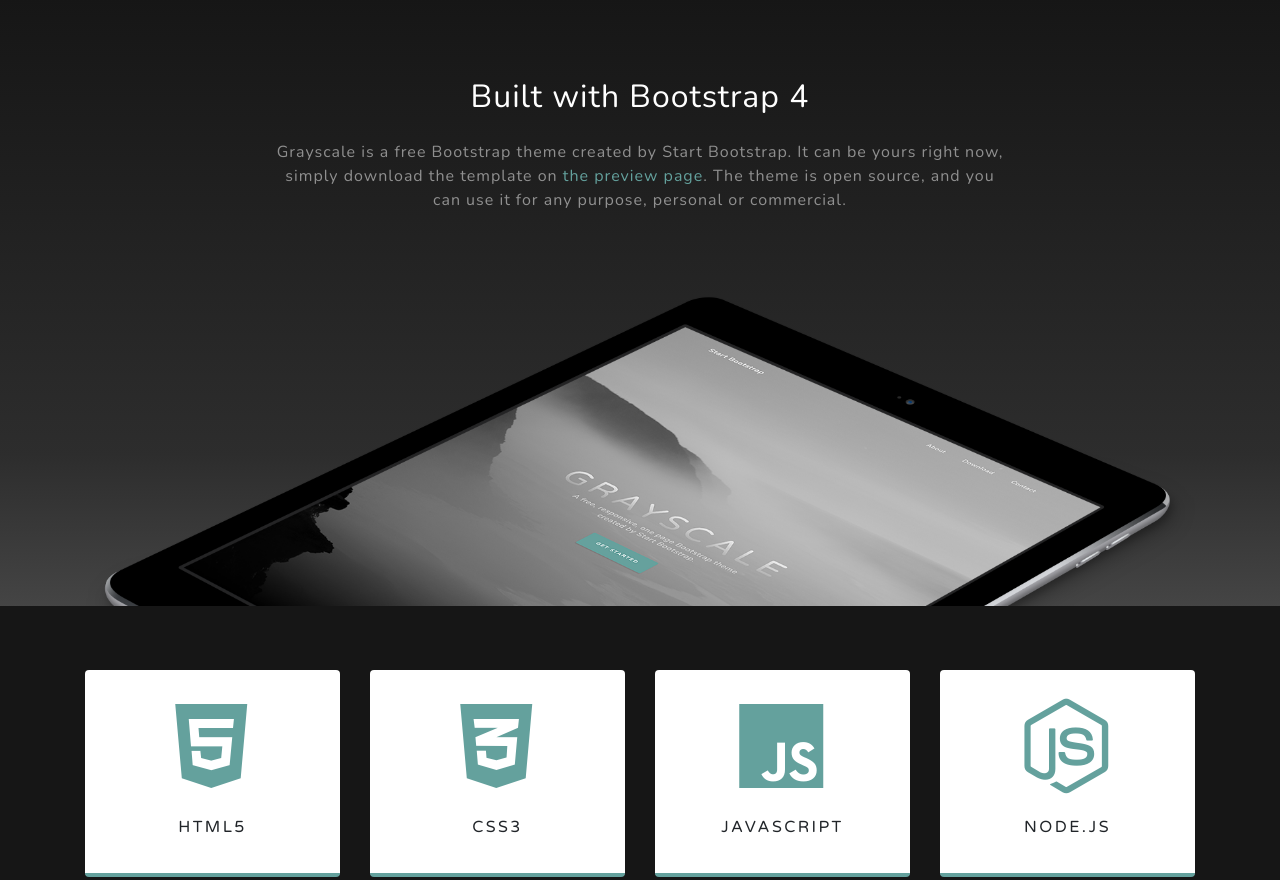
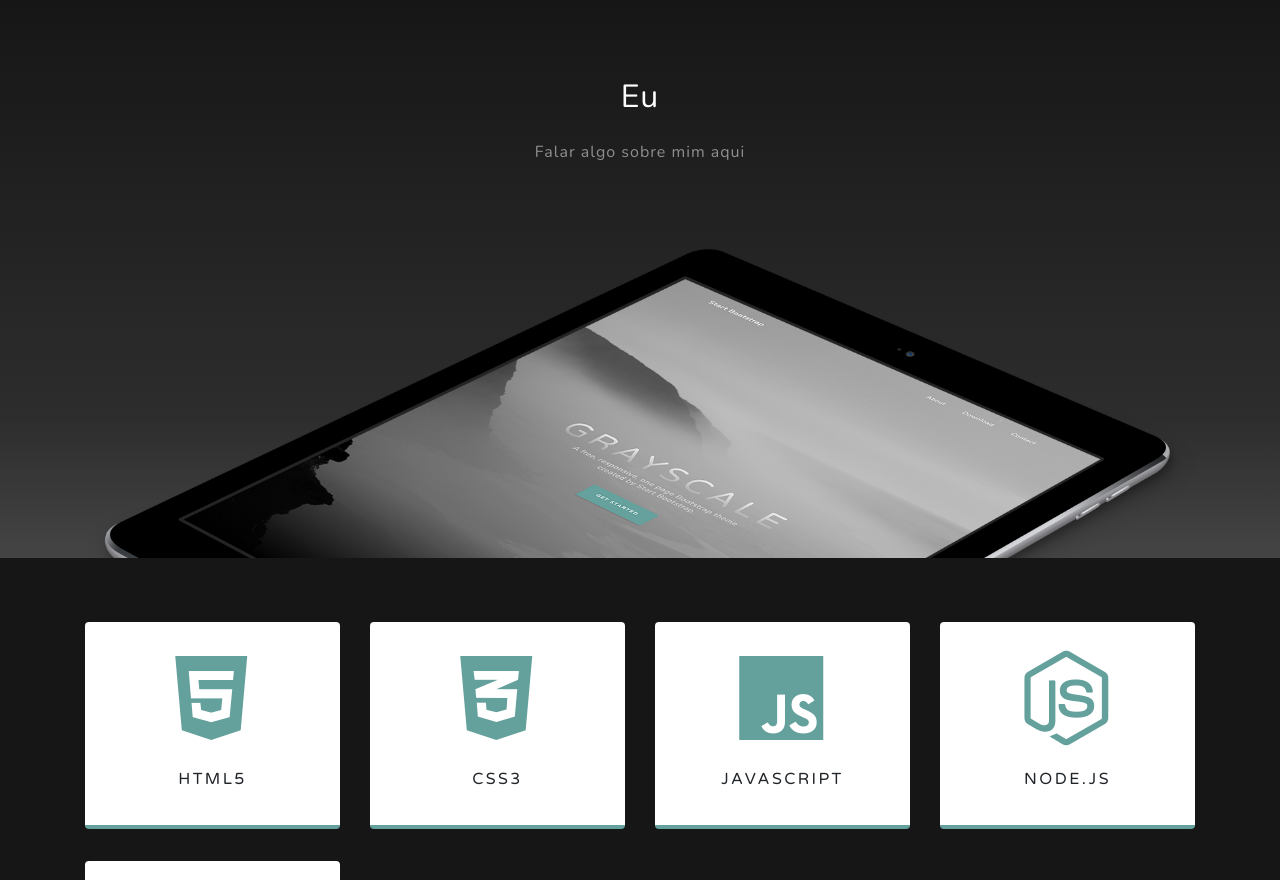
Before and after one commit to wjml/portfolio, a website: page index.html in a window 1280 px wide. Shown: the part 802-1682 px from the top of the page. Drawn offline with nearby package versions, Linux system fonts and the light colour scheme.

```diff
--- a/index.html
+++ b/index.html
@@ -73,11 +73,8 @@
     <div class="container">
       <div class="row">
         <div class="col-lg-8 mx-auto">
-          <h2 class="text-white mb-4">Built with Bootstrap 4</h2>
-          <p class="text-white-50">Grayscale is a free Bootstrap theme created by Start Bootstrap. It can be yours right
-            now, simply download the template on
-            <a href="http://startbootstrap.com/template-overviews/grayscale/">the preview page</a>. The theme is open
-            source, and you can use it for any purpose, personal or commercial.</p>
+          <h2 class="text-white mb-4">Eu</h2>
+          <p class="text-white-50">Falar algo sobre mim aqui</p>
         </div>
       </div>
       <img src="img/ipad.png" class="img-fluid" alt="">
@@ -229,7 +226,7 @@
           <div class="card py-4 h-100">
             <div class="card-body text-center">
               <i class="fas fa-map-marked-alt text-primary mb-2"></i>
-              <h4 class="text-uppercase m-0">Address</h4>
+              <h4 class="text-uppercase m-0">Endereço</h4>
               <hr class="my-4">
               <div class="small text-black-50">Av. José H. de Almeida Camargo, 1354 - Nova Andradina/MS </div>
             </div>
@@ -253,7 +250,7 @@
           <div class="card py-4 h-100">
             <div class="card-body text-center">
               <i class="fas fa-mobile-alt text-primary mb-2"></i>
-              <h4 class="text-uppercase m-0">Phone</h4>
+              <h4 class="text-uppercase m-0">Telefone</h4>
               <hr class="my-4">
               <div class="small text-black-50">+55 (67) 99114-2385</div>
             </div>
```
